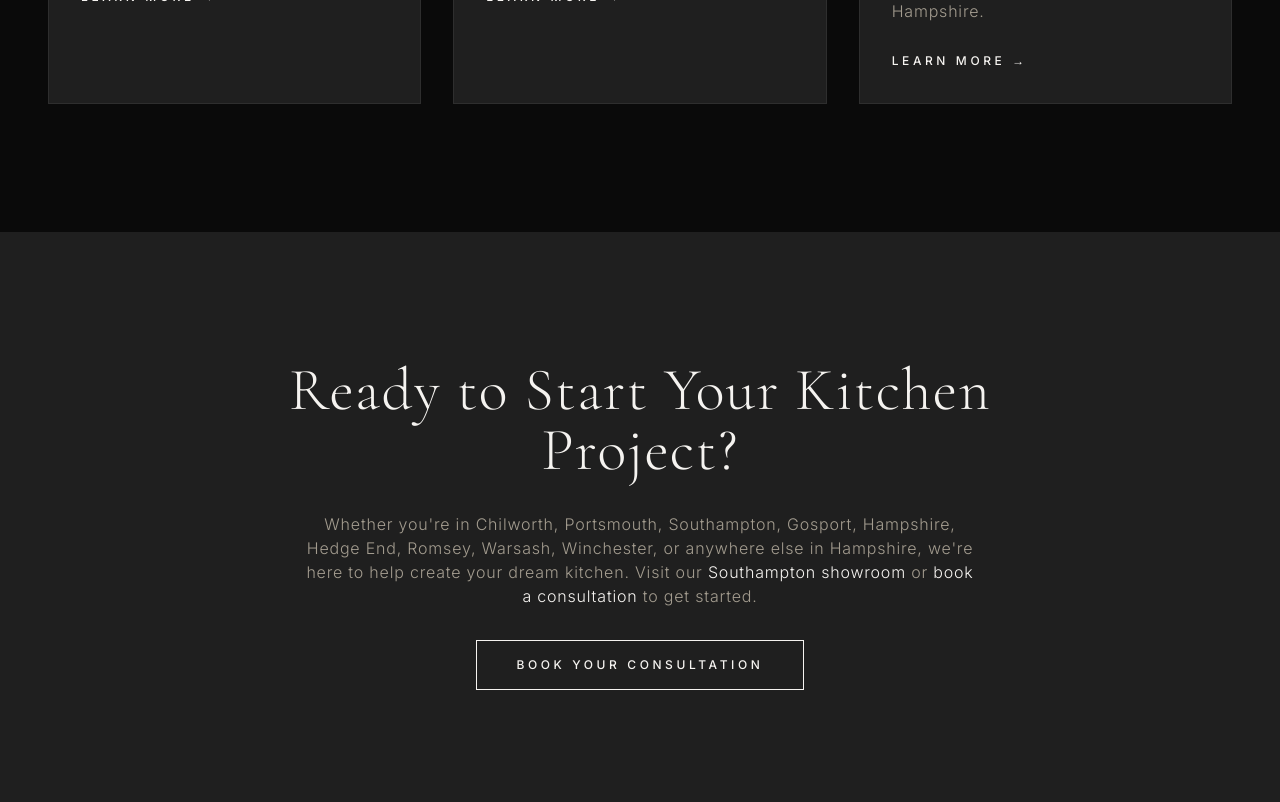
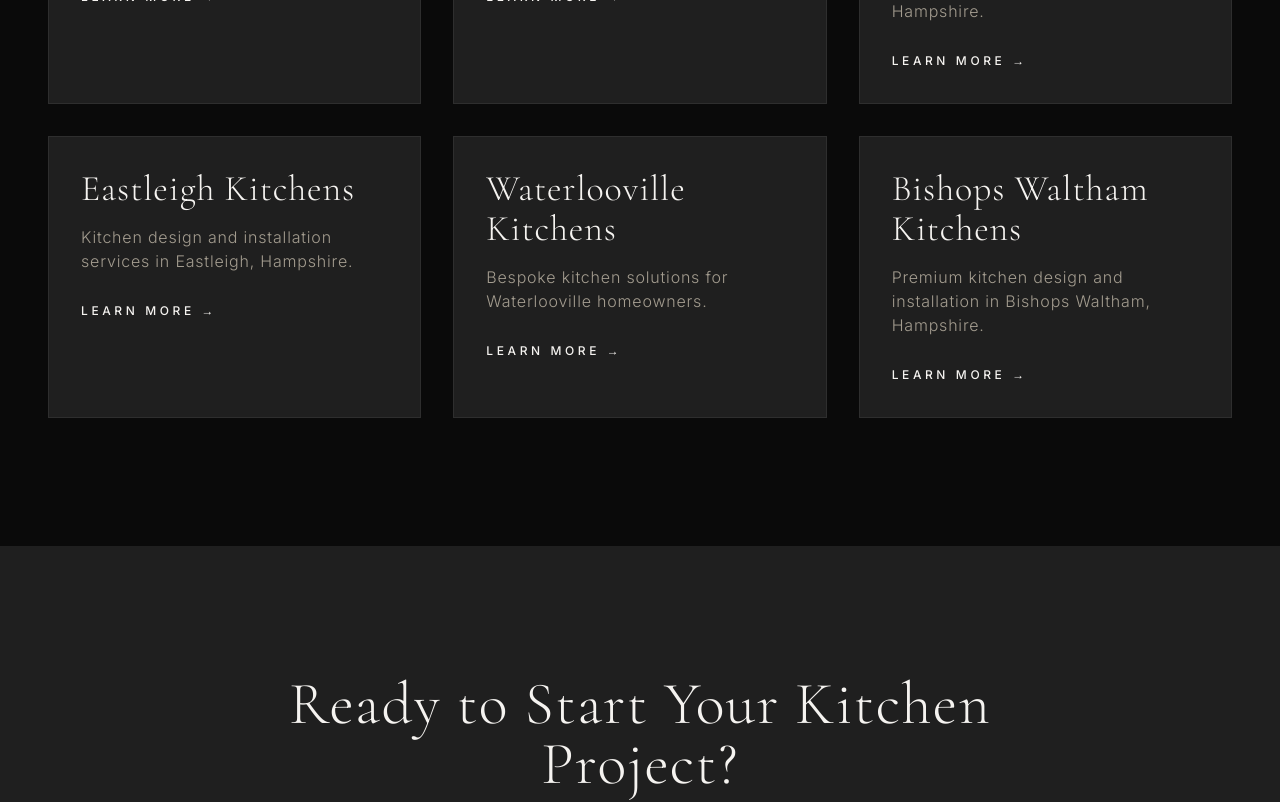
Before and after one commit to sam247/farehamkitchens, a Next.js app: page /locations in a window 1280 px wide. Shown: the part 1580-2382 px from the top of the page. Built offline with nearby package versions, Linux system fonts and the light colour scheme; no server answers.

Commit message:
Add new locations to locations index page

```diff
--- a/src/pages/locations/index.tsx
+++ b/src/pages/locations/index.tsx
@@ -51,6 +51,21 @@ const locations = [
     slug: "winchester-kitchens",
     name: "Winchester",
     description: "Luxury kitchen design and installation in Winchester, Hampshire.",
+  },
+  {
+    slug: "eastleigh-kitchens",
+    name: "Eastleigh",
+    description: "Kitchen design and installation services in Eastleigh, Hampshire.",
+  },
+  {
+    slug: "waterlooville-kitchens",
+    name: "Waterlooville",
+    description: "Bespoke kitchen solutions for Waterlooville homeowners.",
+  },
+  {
+    slug: "bishops-waltham-kitchens",
+    name: "Bishops Waltham",
+    description: "Premium kitchen design and installation in Bishops Waltham, Hampshire.",
   },
 ];
 
```
